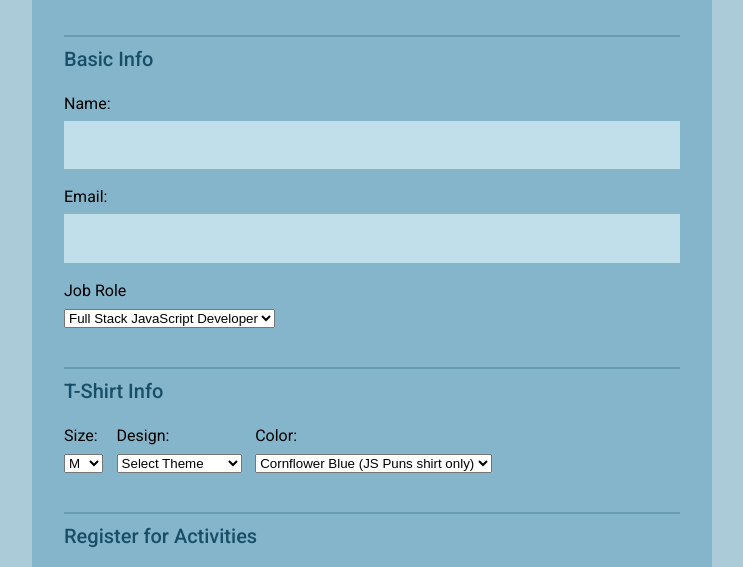
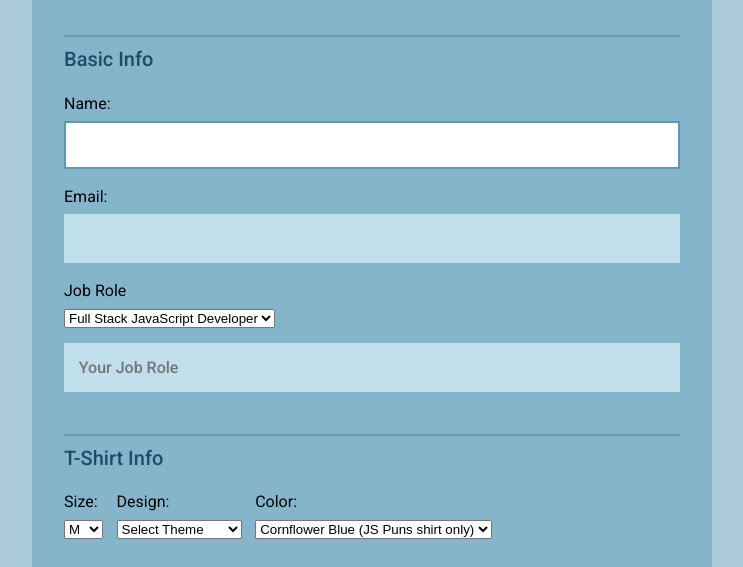
Before and after one commit to DanRxn/techdegree-fsjs-project-03, a plain HTML site: page index.html in a window 1280 px wide. Shown: the part 191-758 px from the top of the page, without its empty margins (268-1011 px from the left). Drawn offline with Linux system fonts and the light colour scheme.

Commit message:
Autofocus for first field, added "Other" field for Job Role

```diff
--- a/index.html
+++ b/index.html
@@ -21,7 +21,7 @@
         <legend>Basic Info</legend>
 
         <label for="name">Name:</label>
-        <input type="text" id="name" name="user_name">
+        <input type="text" id="name" name="user_name" autofocus>
 
         <label for="mail">Email:</label>
         <input type="email" id="mail" name="user_email">
@@ -35,6 +35,7 @@
           <option value="student">Student</option>
           <option value="other">Other</option>
         </select>
+        <input type="text" id="other-title" placeholder="Your Job Role">
       </fieldset>
 
       <fieldset class="shirt">
--- a/js/page.js
+++ /dev/null
@@ -1,2 +0,0 @@
-const h1Content = $('h1').text();
-console.log( ` I know that "${h1Content}" is the h1 of this page, which proves that both 'js/jquery-3.3.1.min.js' and 'js/page.js' have loaded in the page! ` );
```
